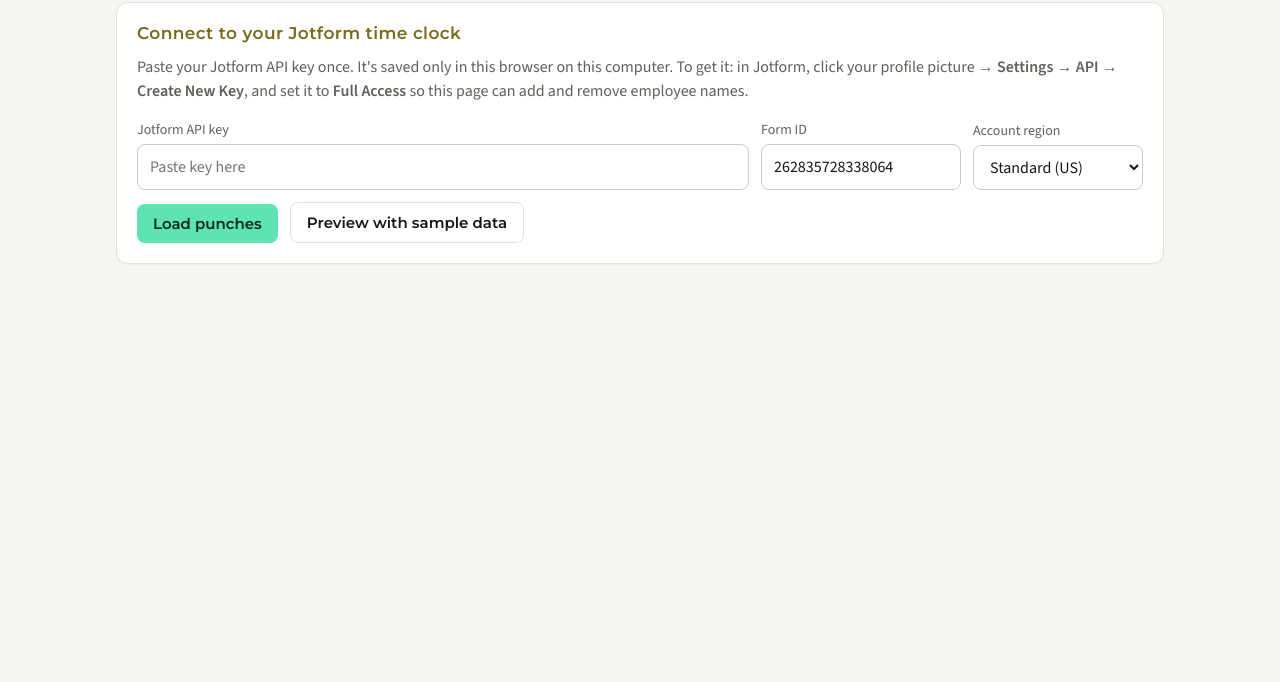
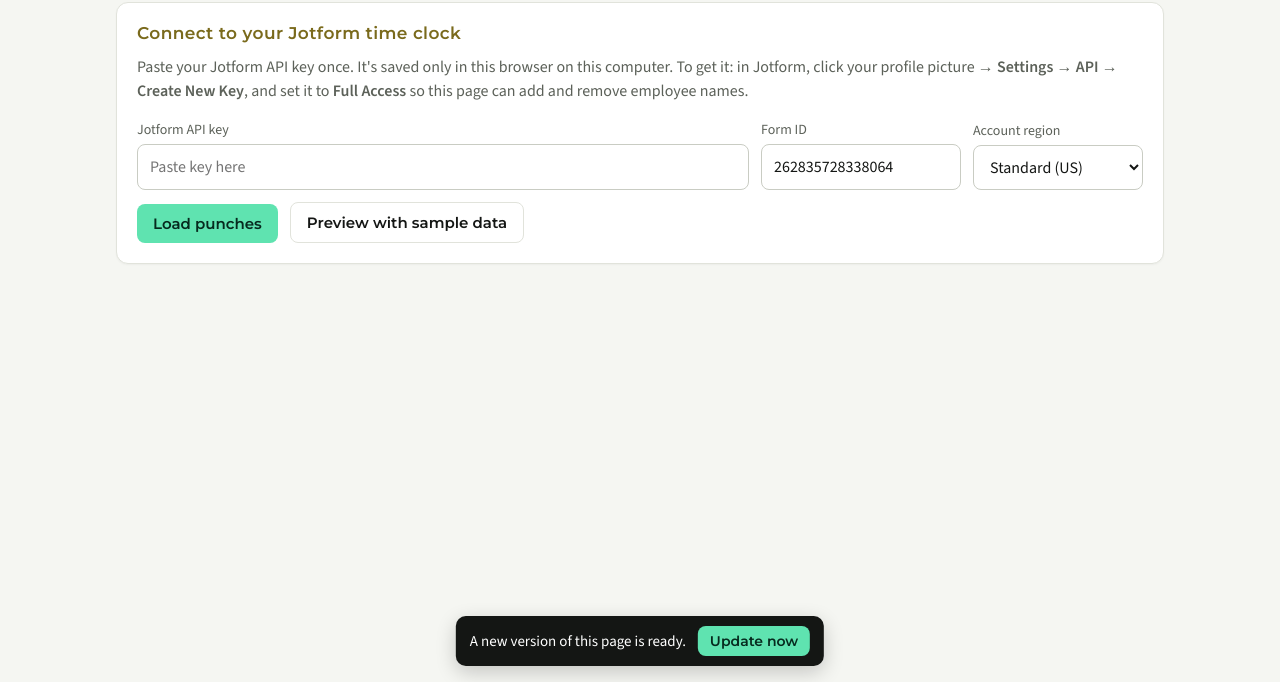
Before and after one commit to jodelaristilde/thryve-timeclock, a plain HTML site: page index.html in a window 1280 px wide. Shown: the part 118-800 px from the top of the page. Drawn offline with nearby package versions, Linux system fonts and the light colour scheme.

Commit message:
Reload the admin page automatically when a new version is published
Co-Authored-By: Claude Opus 5.5 <noreply@anthropic.com>
Claude-Session: https://claude.ai/code/session_01YTmSVgNHM75wLiYUYWmoQB

```diff
--- a/index.html
+++ b/index.html
@@ -3,6 +3,8 @@
 <head>
 <meta charset="utf-8">
 <meta name="viewport" content="width=device-width, initial-scale=1">
+<meta http-equiv="Cache-Control" content="no-cache, no-store, must-revalidate">
+<meta name="page-build" content="2026-11-19-0050">
 <title>Thryve Weekly Hours</title>
 <link rel="preconnect" href="https://fonts.googleapis.com">
 <link rel="stylesheet" href="https://fonts.googleapis.com/css2?family=Montserrat:wght@500;600;700&family=Source+Sans+3:wght@400;600&display=swap">
@@ -76,6 +78,10 @@
   .editor { display: flex; flex-wrap: wrap; gap: 12px; align-items: end; padding: 6px 0; white-space: normal; }
   .editor > div { flex: 0 1 230px; }
   .editor .who { flex: 1 1 100%; font-weight: 600; }
+  .update-bar { position: fixed; left: 50%; bottom: calc(16px + env(safe-area-inset-bottom, 0px)); transform: translateX(-50%); z-index: 50;
+    background: var(--ink); color: #fff; padding: 10px 14px; border-radius: 10px; box-shadow: 0 6px 20px rgba(0,0,0,.2);
+    display: flex; gap: 12px; align-items: center; font-size: 15px; max-width: calc(100% - 32px); }
+  .update-bar button { background: var(--mint); color: #062a1e; padding: 6px 12px; font-size: 14px; }
   .who-tag { display: inline-flex; align-items: center; gap: 7px; font-weight: 600; }
   .who-tag .dot { width: 10px; height: 10px; border-radius: 50%; flex-shrink: 0; }
   .rate { display: inline-flex; align-items: center; gap: 4px; margin: 0; color: var(--muted); font-size: 14px; }
@@ -253,6 +259,36 @@
 <script src="https://cdnjs.cloudflare.com/ajax/libs/jspdf-autotable/3.8.2/jspdf.plugin.autotable.min.js"></script>
 <script>
 const $ = id => document.getElementById(id);
+
+/* ---------- auto-update: reload when a newer version is published ---------- */
+(function autoUpdate() {
+  const mine = (document.querySelector('meta[name="page-build"]') || {}).content;
+  if (!mine || location.protocol === "file:") return;
+  let pending = false;
+  async function check() {
+    if (pending || document.hidden) return;
+    try {
+      const res = await fetch(location.pathname + "?build-check=" + Date.now(), { cache: "no-store" });
+      if (!res.ok) return;
+      const m = /<meta name="page-build" content="([^"]+)"/.exec(await res.text());
+      if (!m || m[1] === mine) return;
+      pending = true;
+      const busyEditing = () => { const a = document.activeElement; return a && /INPUT|SELECT|TEXTAREA/.test(a.tagName) && a.value; };
+      const bar = document.createElement("div");
+      bar.className = "update-bar";
+      bar.innerHTML = 'A new version of this page is ready. <button type="button">Update now</button>';
+      bar.querySelector("button").onclick = () => location.reload();
+      document.body.appendChild(bar);
+      // Reload on its own unless someone is in the middle of typing.
+      const tryReload = () => busyEditing() ? setTimeout(tryReload, 15000) : location.reload();
+      setTimeout(tryReload, 3000);
+    } catch (e) { /* offline: try again later */ }
+  }
+  setInterval(check, 60000);
+  document.addEventListener("visibilitychange", () => { if (!document.hidden) check(); });
+  window.addEventListener("focus", check);
+  setTimeout(check, 5000);
+})();
 const DAYS = ["Mon","Tue","Wed","Thu","Fri","Sat","Sun"];
 let punches = [];          // {name, type:'in'|'out', time:Date, location}
 let weekStart = mondayOf(new Date());
```
